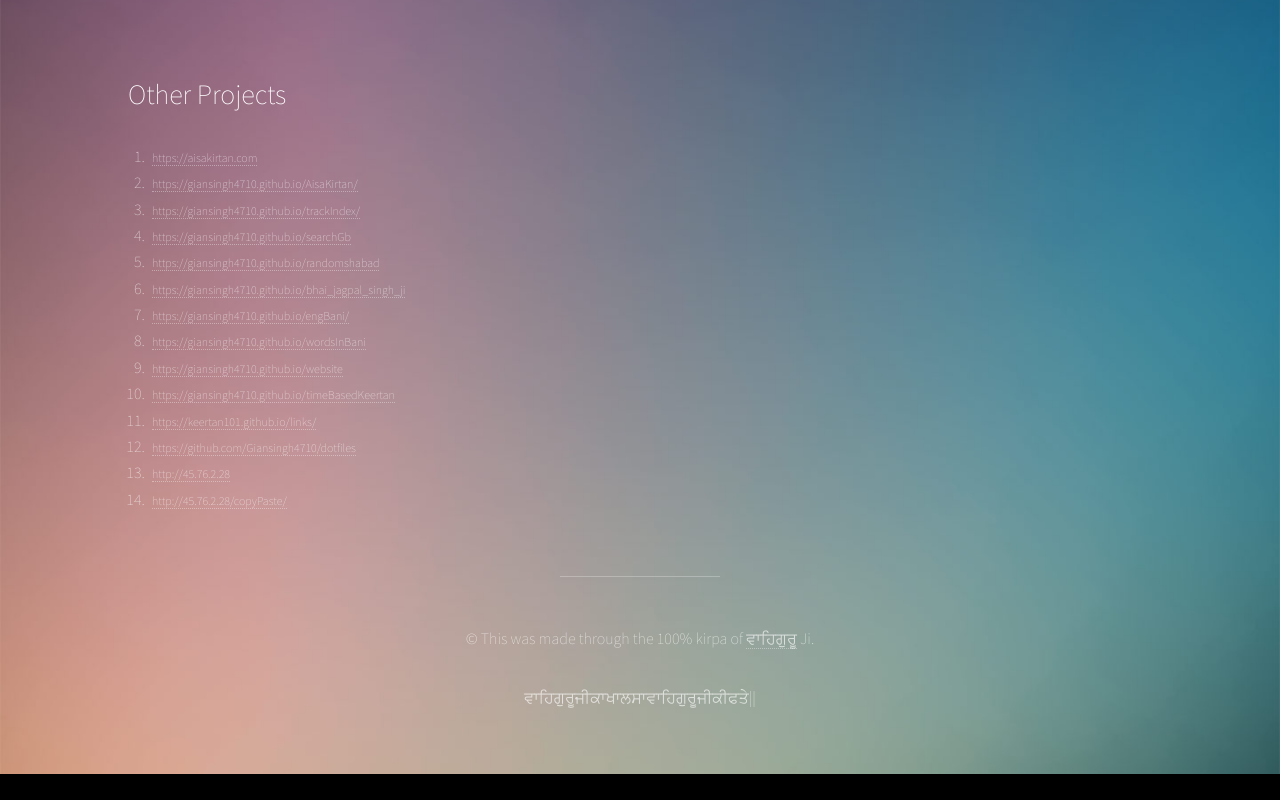
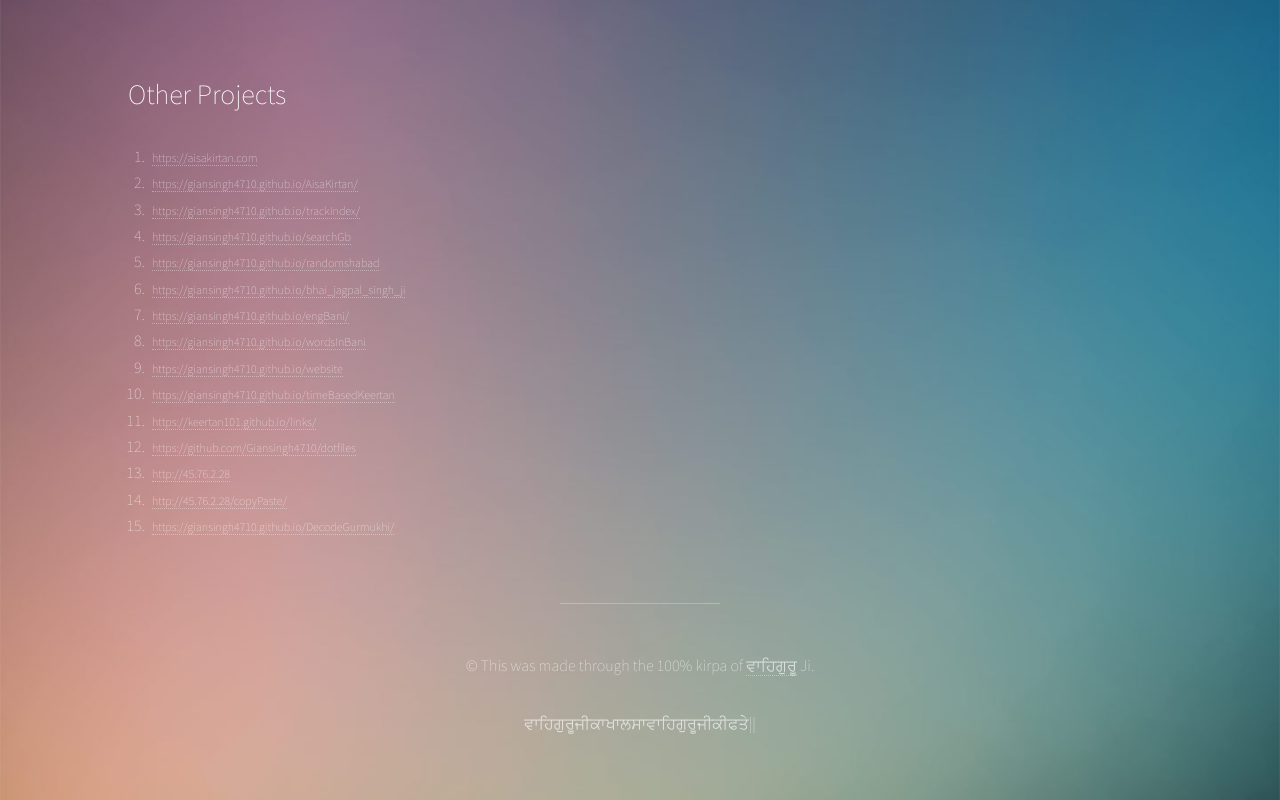
Before and after one commit to Giansingh4710/homepage, a plain HTML site: page index.html in a window 1280 px wide. Shown: the part 652-1452 px from the top of the page. Before the commit the page ends 1426 px from the top, so only its background shows below. Drawn offline with Linux system fonts and the light colour scheme; no server answers.

Commit message:
decode gurmukhi

```diff
--- a/index.html
+++ b/index.html
@@ -109,6 +109,7 @@
       'https://github.com/Giansingh4710/dotfiles',
       'http://45.76.2.28',
       'http://45.76.2.28/copyPaste/',
+      'https://giansingh4710.github.io/DecodeGurmukhi/',
     ]
 
     ReposToShow.map((item) => {
```
